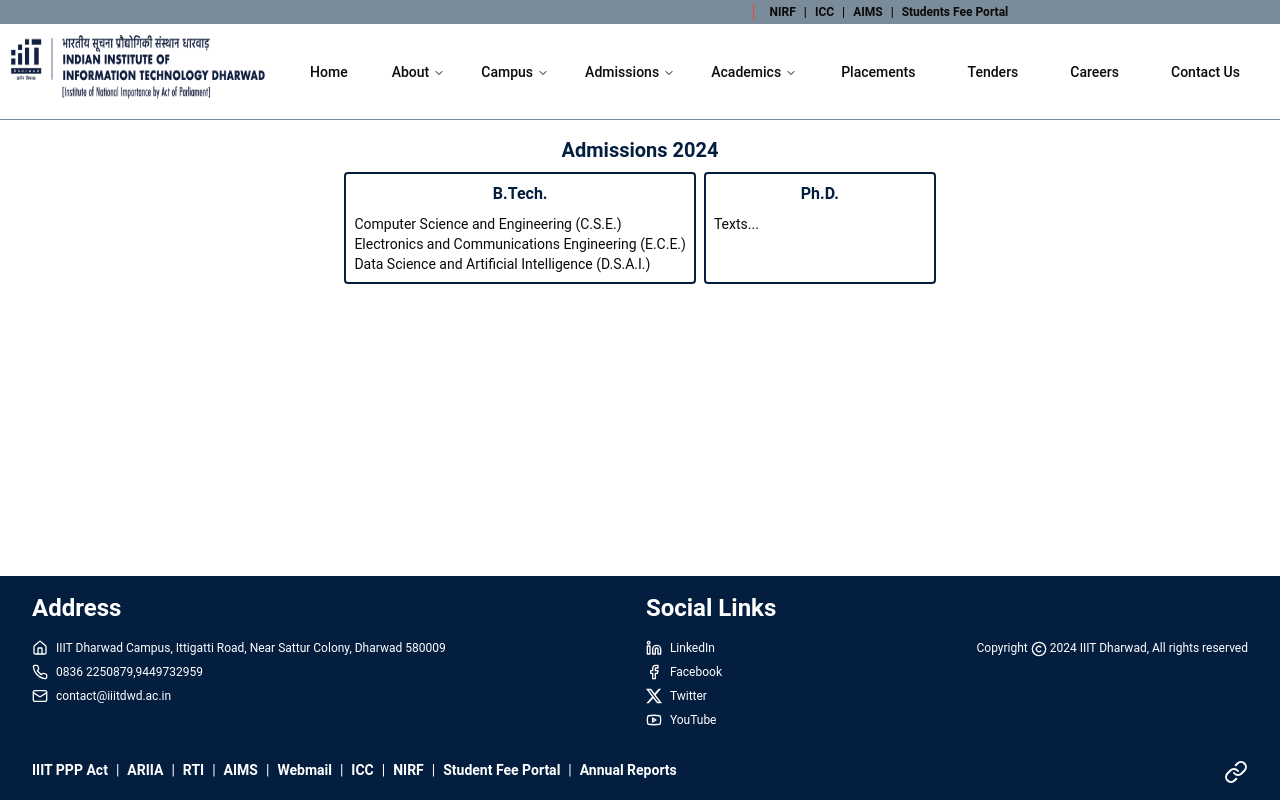
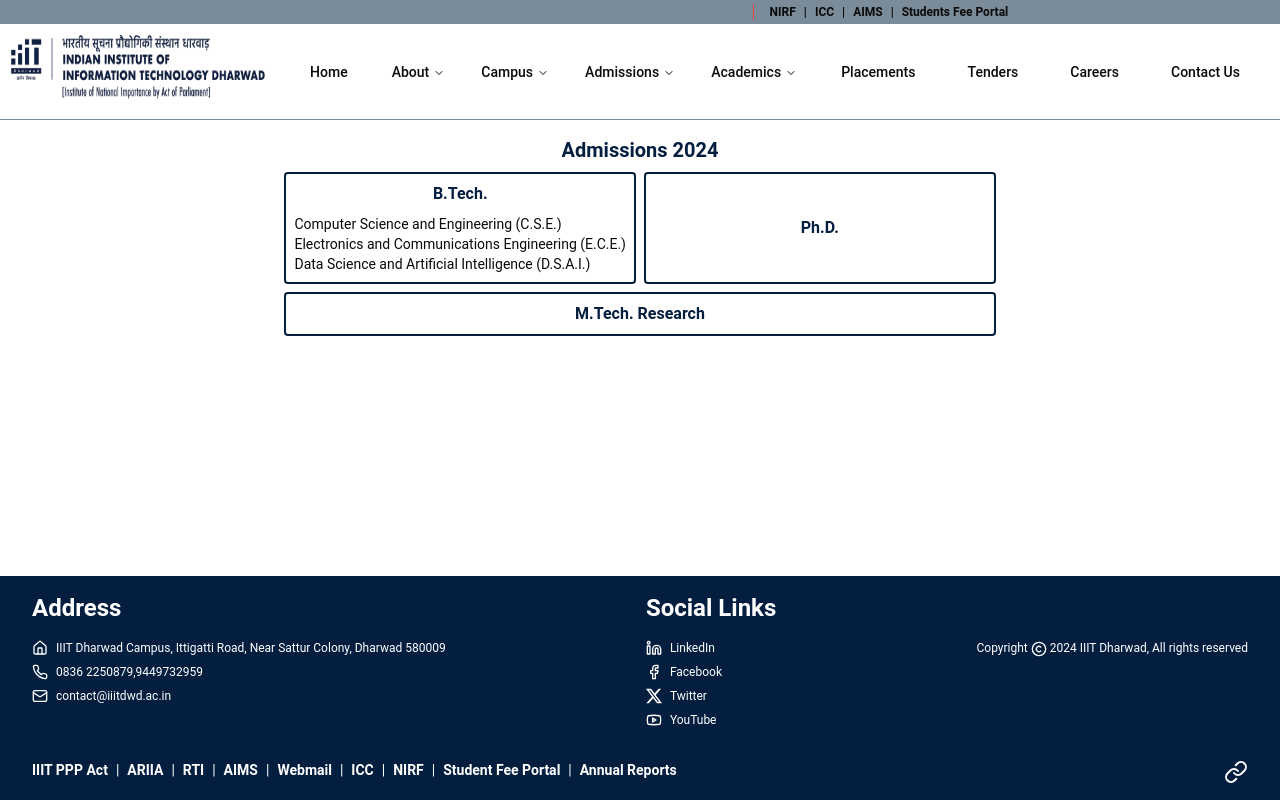
Before and after one commit to Velocity-IIITDWD/iiitdwd.ac.in, a Next.js app: page /admissions in a window 1280 px wide. Built offline with nearby package versions, Linux system fonts and the light colour scheme.

Commit message:
Added mtech page

```diff
--- a/app/Header.tsx
+++ b/app/Header.tsx
@@ -85,6 +85,7 @@ const navmenuItems: NavmenuItem[] = [
       {
         items: [
           { text: 'BTech', href: '/admissions/btech' },
+          { text: 'MTech - Research', href: '/admissions/mtech' },
           { text: 'PhD', href: '/admissions/phd' },
         ],
       },
--- a/app/admissions/layout.tsx
+++ b/app/admissions/layout.tsx
@@ -2,7 +2,7 @@ import { Metadata } from 'next';
 
 export default function RootLayout({ children }: Readonly<{ children: React.ReactNode }>) {
   return (
-    <div className="flex justify-center">
+    <div className="flex grow justify-center">
       {children}
     </div>
   );
--- /dev/null
+++ b/app/admissions/mtech/page.tsx
@@ -0,0 +1,7 @@
+import Image from "next/image";
+
+export default function Page() {
+  return <div className="flex justify-center items-center grow">
+    <Image src="/images/work_in_progress.png" width={240} height={240} alt="work in progress" />
+  </div>
+}
--- a/app/admissions/page.tsx
+++ b/app/admissions/page.tsx
@@ -4,18 +4,20 @@ export default function Page() {
   return (
     <div className="p-4 w-fit max-w-5xl">
       <p className="text-dwd-primary text-xl font-bold text-center mb-2">Admissions 2024</p>
-      <div className="grid md:grid-cols-5 gap-2 ">
-        <Link href='/admissions/btech' className="group duration-100 hover:text-white p-2 md:col-span-3 rounded border-2 border-dwd-primary hover:bg-dwd-primary">
+      <div className="grid md:grid-cols-2 gap-2 ">
+        <Link href='/admissions/btech' className="place-content-center group duration-100 hover:text-white p-2 rounded border-2 border-dwd-primary hover:bg-dwd-primary">
           <p className="text-dwd-primary group-hover:text-white mb-2 text-center font-bold">
-                        B.Tech.
+            B.Tech.
           </p>
           <p className="text-sm">Computer Science and Engineering (C.S.E.)</p>
           <p className="text-sm">Electronics and Communications Engineering (E.C.E.)</p>
           <p className="text-sm">Data Science and Artificial Intelligence (D.S.A.I.)</p>
         </Link>
-        <Link href='/admissions/phd' className="group duration-100 hover:text-white p-2 md:col-span-2 rounded border-2 border-dwd-primary hover:bg-dwd-primary">
-          <p className="text-dwd-primary group-hover:text-white mb-2 text-center font-bold">Ph.D.</p>
-          <p className="text-sm">Texts...</p>
+        <Link href='/admissions/phd' className="place-content-center group duration-100 hover:text-white p-2 max-md:order-2 rounded border-2 border-dwd-primary hover:bg-dwd-primary">
+          <p className="text-dwd-primary group-hover:text-white text-center font-bold">Ph.D.</p>
+        </Link>
+        <Link href='/admissions/mtech' className="place-content-center group duration-100 hover:text-white p-2 md:col-span-2 rounded border-2 border-dwd-primary hover:bg-dwd-primary">
+          <p className="text-dwd-primary group-hover:text-white text-center font-bold">M.Tech. Research</p>
         </Link>
       </div>
     </div>
--- /dev/null
+++ b/app/admissions/phd/page.tsx
@@ -0,0 +1,7 @@
+import Image from "next/image";
+
+export default function Page() {
+  return <div className="flex justify-center items-center grow">
+    <Image src="/images/work_in_progress.png" width={240} height={240} alt="work in progress" />
+  </div>
+}
```
